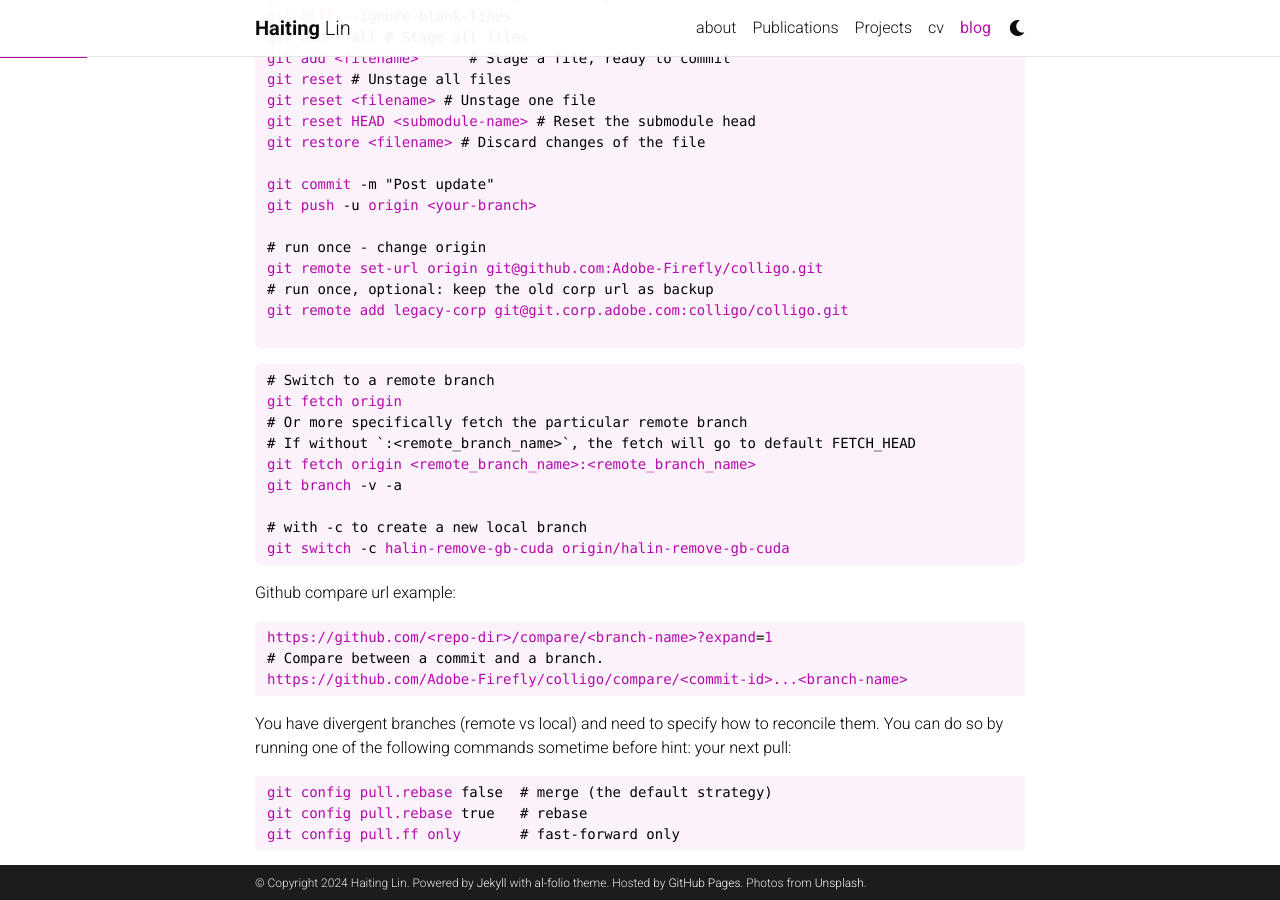
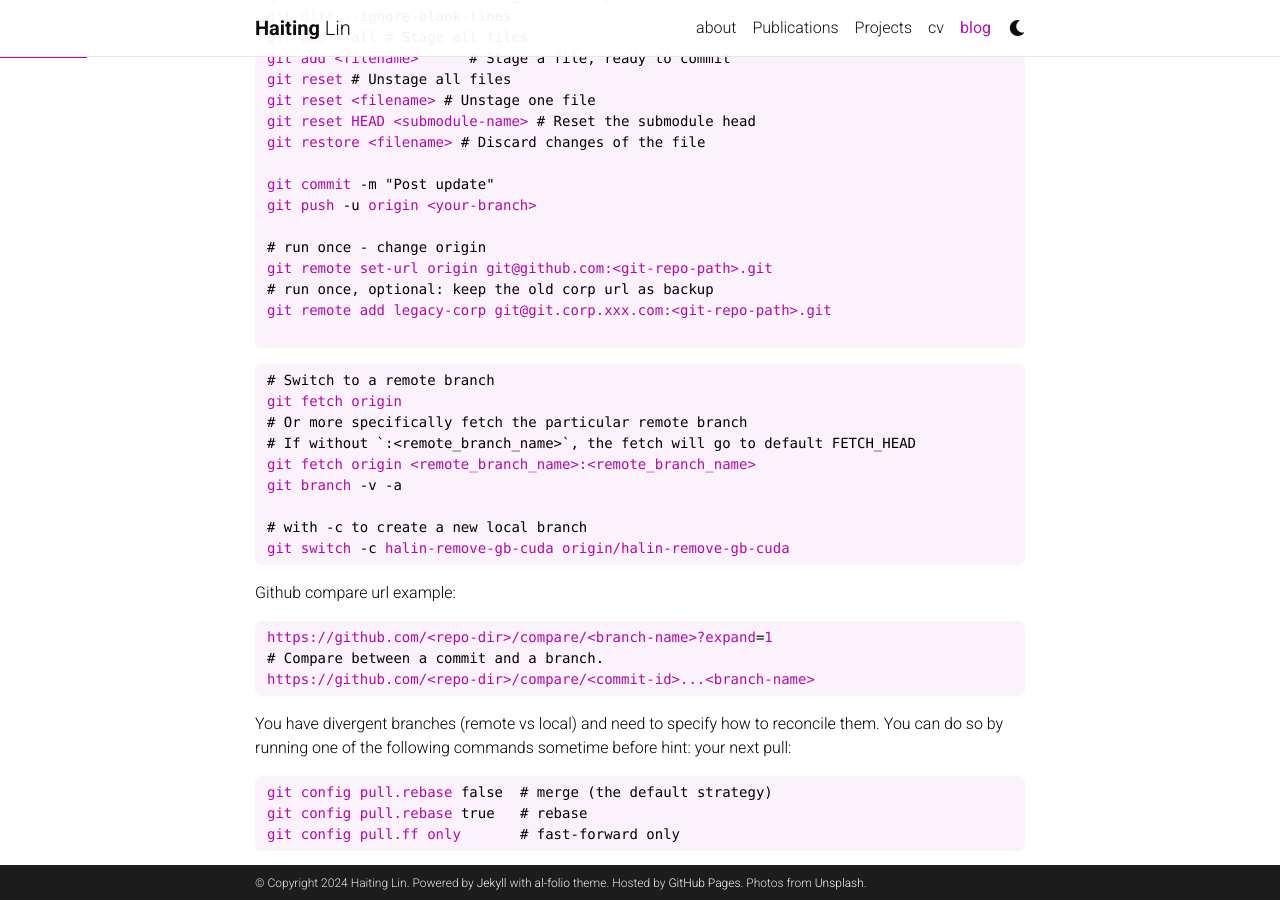
Before and after one commit to lin-ht/lin-ht.github.io, a Jekyll site: the page built from _posts/2023-06-20-git-routines.md, in a window 1280 px wide and 900 px high, scrolled down 560 px. Built offline with Jekyll 4.4.1, drawn with Linux system fonts in a browser that asks for light colours; comment, search, counter and statistics services are not loaded; a style sheet for code colours, icons or effects is not loaded.

Commit message:
clean up

````diff
--- a/_posts/2023-06-20-git-routines.md
+++ b/_posts/2023-06-20-git-routines.md
@@ -34,9 +34,9 @@ git commit -m "Post update"
 git push -u origin <your-branch>
 
 # run once - change origin
-git remote set-url origin git@github.com:Adobe-Firefly/colligo.git
+git remote set-url origin git@github.com:<git-repo-path>.git
 # run once, optional: keep the old corp url as backup
-git remote add legacy-corp git@git.corp.adobe.com:colligo/colligo.git
+git remote add legacy-corp git@git.corp.xxx.com:<git-repo-path>.git
 
 ```
 
@@ -56,7 +56,7 @@ Github compare url example:
 ```bash
 https://github.com/<repo-dir>/compare/<branch-name>?expand=1
 # Compare between a commit and a branch.
-https://github.com/Adobe-Firefly/colligo/compare/<commit-id>...<branch-name>
+https://github.com/<repo-dir>/compare/<commit-id>...<branch-name>
 ```
 
 You have divergent branches (remote vs local) and need to specify how to reconcile them.
````
Also changed, not shown: _posts/2023-05-12-python-coding.md (+1 -1 lines), _posts/2024-09-10-Training-profiling.md (+2 -0 lines).
